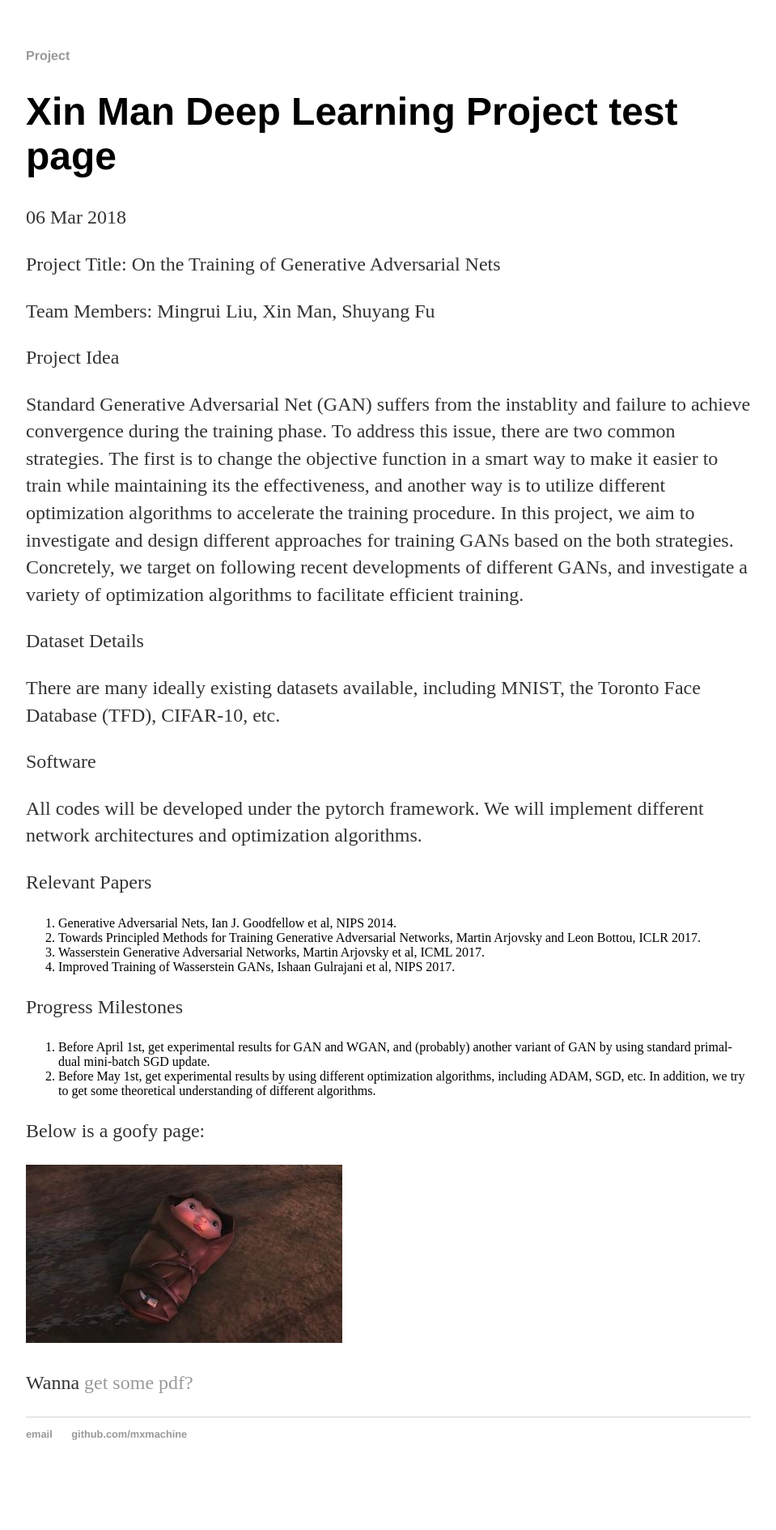
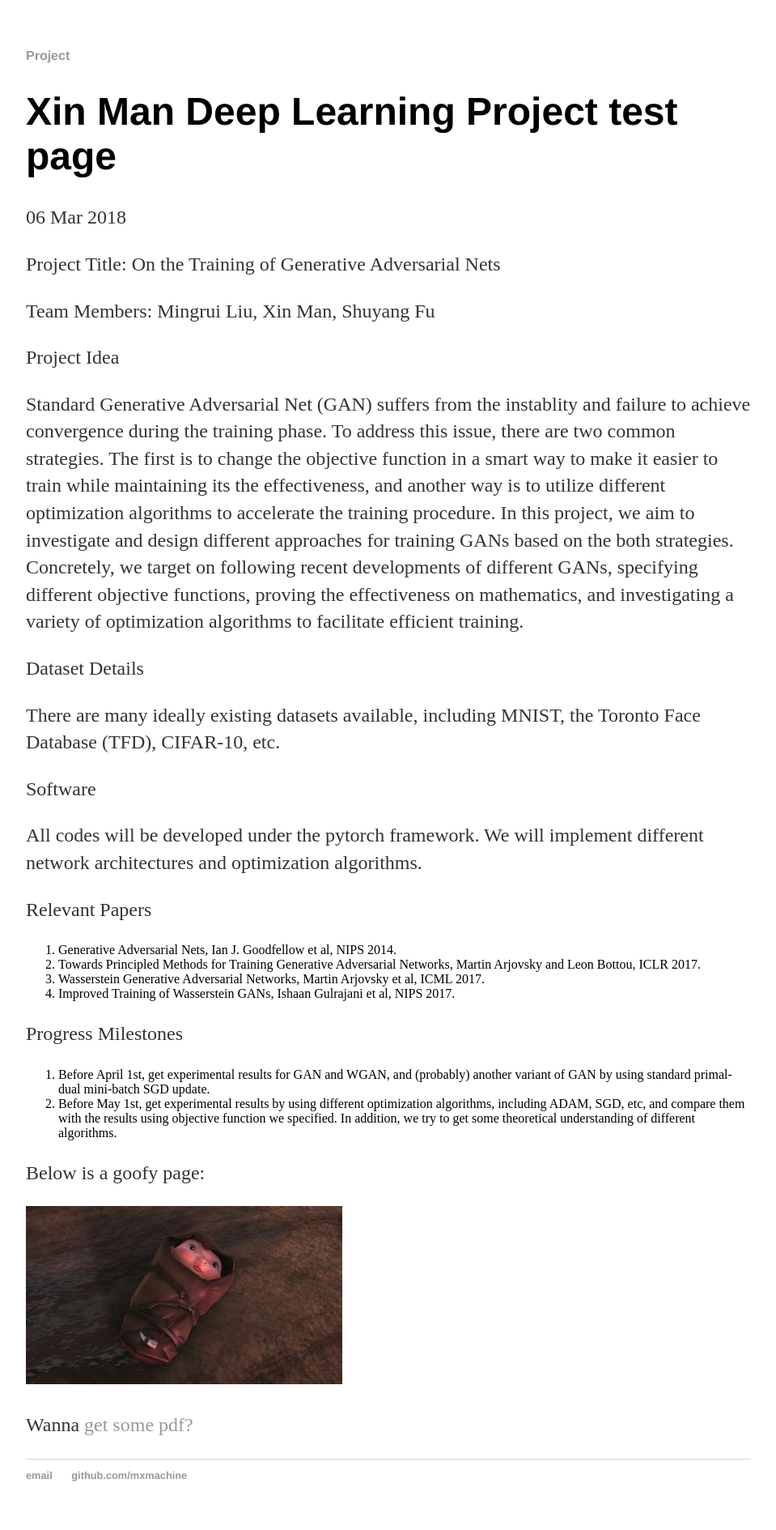
Before and after one commit to mxmachine/mxmachine.github.io, a Jekyll site: the page built from _posts/2018-03-06-Deep-Learning-Project-test.md, in a window 1280 px wide. Shown: the whole page at 81% size, without its empty margins (160-1119 px from the left). Built offline with Jekyll 4.4.1, drawn with Linux system fonts in a browser that asks for light colours; before the commit the page ends 1838 px from its top, so only the background shows below that.

Commit message:
Update 2018-03-06-Deep-Learning-Project-test.md

```diff
--- a/_posts/2018-03-06-Deep-Learning-Project-test.md
+++ b/_posts/2018-03-06-Deep-Learning-Project-test.md
@@ -10,7 +10,7 @@
 
 Project Idea
 
-Standard Generative Adversarial Net (GAN) suffers from the instablity and failure to achieve convergence during the training phase. To address this issue, there are two common strategies. The first is to change the objective function in a smart way to make it easier to train while maintaining its the effectiveness, and another way is to utilize different optimization algorithms to accelerate the training procedure. In this project, we aim to investigate and design different approaches for training GANs based on the both strategies. Concretely, we target on following recent developments of different GANs, and investigate a variety of optimization algorithms to facilitate efficient training.
+Standard Generative Adversarial Net (GAN) suffers from the instablity and failure to achieve convergence during the training phase. To address this issue, there are two common strategies. The first is to change the objective function in a smart way to make it easier to train while maintaining its the effectiveness, and another way is to utilize different optimization algorithms to accelerate the training procedure. In this project, we aim to investigate and design different approaches for training GANs based on the both strategies. Concretely, we target on following recent developments of different GANs, specifying different objective functions, proving the effectiveness on mathematics, and investigating a variety of optimization algorithms to facilitate efficient training.
 
 Dataset Details
 
@@ -31,7 +31,7 @@
 Progress Milestones
 
 1. Before April 1st, get experimental results for GAN and WGAN, and (probably) another variant of GAN by using standard primal-dual mini-batch SGD update.
-2. Before May 1st, get experimental results by using different optimization algorithms, including ADAM, SGD, etc. In addition, we try to get some theoretical understanding of different algorithms.
+2. Before May 1st, get experimental results by using different optimization algorithms, including ADAM, SGD, etc, and compare them with the results using objective function we specified. In addition, we try to get some theoretical understanding of different algorithms.
 
 Below is a goofy page:
 
```
